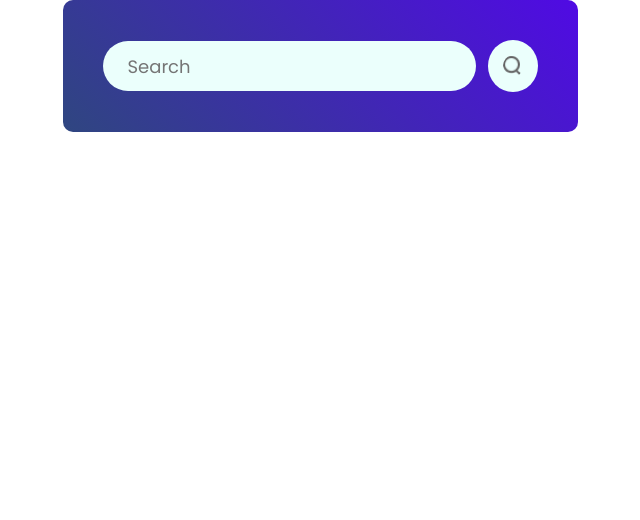
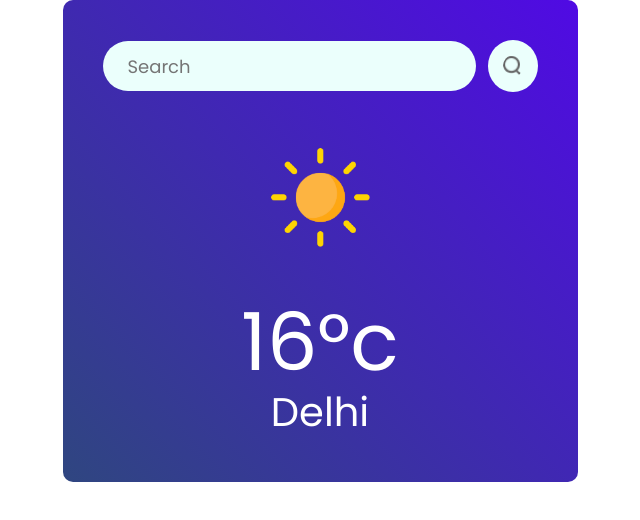
Before and after one commit to Parinay-Chauhan/Weather-App, a React (Vite) app: page / in a window 1280 px wide. Shown: the top 520 px of the page, without its empty margins (320-960 px from the left). Built offline with nearby package versions, Linux system fonts and the light colour scheme; a web font is replaced by a local one.

Commit message:
Refactor weather component: add weather icons and improve layout

```diff
--- a/src/components/Wether.css
+++ b/src/components/Wether.css
@@ -34,3 +34,19 @@
     background: #ebfffc;
     cursor: pointer;
 }
+
+.weather-icon {
+    width: 150px;
+    margin: 30px 0;
+}
+
+.temperature {
+    color: #fff;
+    font-size: 80px;
+    line-height: 1;
+}
+
+.location {
+    color: #fff;
+    font-size: 40px;
+}
--- a/src/components/Wether.jsx
+++ b/src/components/Wether.jsx
@@ -1,6 +1,13 @@
 import React from 'react'
 import './Wether.css'
 import search_icon from "../assets/search.png"
+import clear_icon from "../assets/clear.png"
+import cloud_icon from "../assets/cloud.png"
+import drizzle_icon from "../assets/drizzle.png"
+import rain_icon from "../assets/rain.png"
+import snow_icon from "../assets/snow.png"
+import wind_icon from "../assets/wind.png"
+import humidity_icon from "../assets/humidity.png"
 
 const Wether = () => {
     return (
@@ -10,7 +17,9 @@
                 <img src={search_icon} alt="" />
             </div>
 
-            <img src="" alt="" />
+            <img src={clear_icon} alt="" className='weather-icon' />
+            <p className='temperature'>16°c</p>
+            <p className='location'>Delhi</p>
         </div>
     )
 }
```
